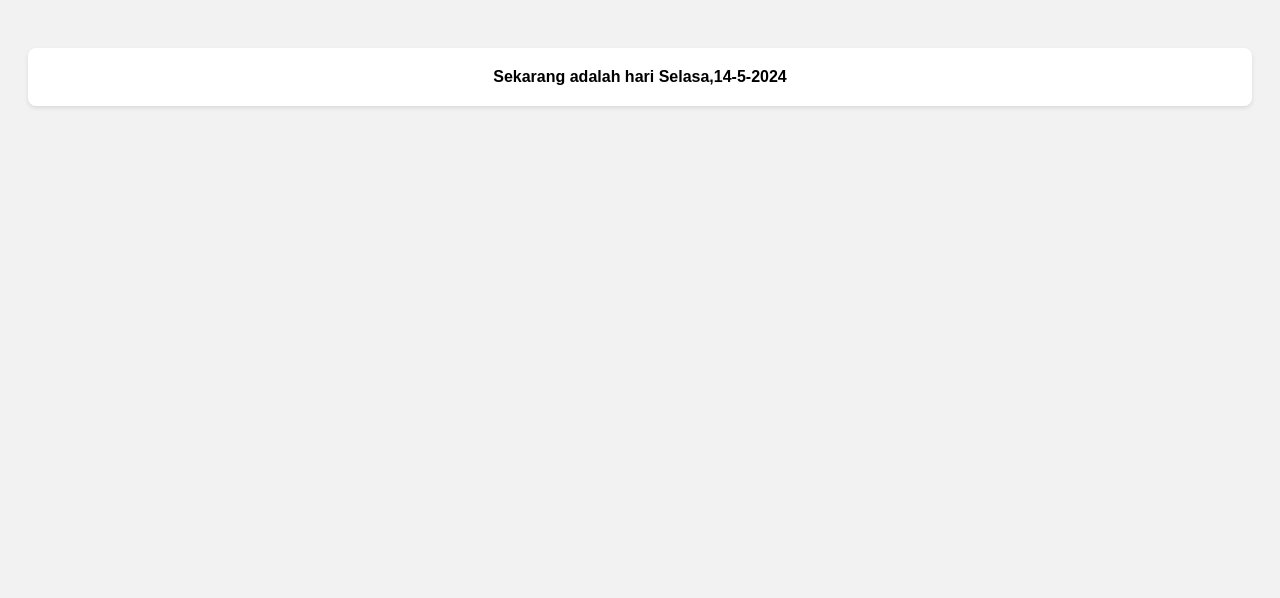
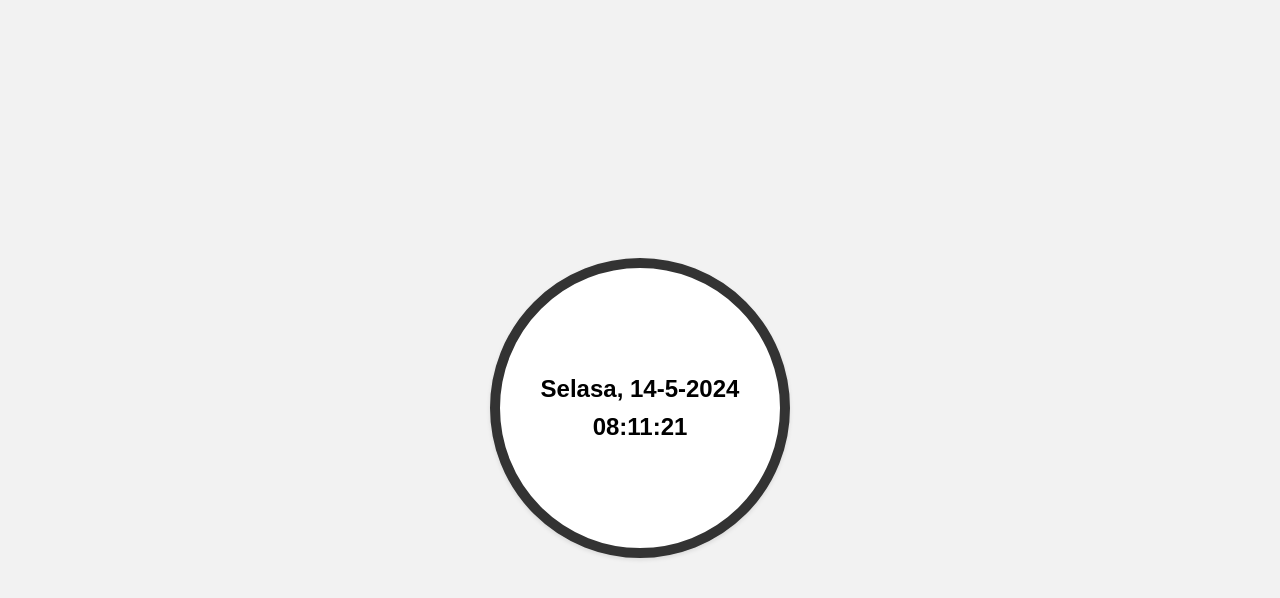
Before and after one commit to cicinakal/webdesign, a plain HTML site: page tugas/object.html in a window 1280 px wide. Drawn offline with Linux system fonts and the light colour scheme.

Commit message:
Update object.html

```diff
--- a/tugas/object.html
+++ b/tugas/object.html
@@ -3,51 +3,93 @@
 <head>
     <meta charset="UTF-8">
     <meta name="viewport" content="width=device-width, initial-scale=1.0">
-    <title>Object</title>
+    <title>Clock</title>
     <style>
         body {
             font-family: Arial, sans-serif;
             background-color: #f2f2f2;
-            padding: 20px;
+            padding: 0px;
             text-align: center;
+            display: flex;
+            justify-content: center;
+            align-items: center;
+            height: 100vh;
         }
 
         #output {
             background-color: #fff;
-            border-radius: 8px;
+            border-radius: 50%;
             box-shadow: 0 2px 4px rgba(0, 0, 0, 0.1);
-            padding: 20px;
-            margin-top: 20px;
+            padding: 40px;
             font-weight: bold;
+            display: flex;
+            flex-direction: column;
+            align-items: center;
+            justify-content: center;
+            width: 200px;
+            height: 200px;
+            border: 10px solid #333;
+        }
+
+        #tanggal {
+            font-size: 1.5em;
+            margin-bottom: 10px;
+        }
+
+        #waktu {
+            font-size: 1.5em;
+            color: #000;
         }
     </style>
 </head>
 <body>
 
 <div id="output">
-    <script type="text/javascript">
+    <div id="tanggal"></div>
+    <div id="waktu"></div>
+</div>
+
+<script type="text/javascript">
+    function updateTime() {
         var sekarang = new Date();
-        hari = sekarang.getDay();
-        if (hari == 1)
-            namahari = "Senin";
-        else if (hari == 2)
-            namahari = "Selasa";
-        else if (hari == 3)
-            namahari = "Rabu";
-        else if (hari == 4)
-            namahari = "Kamis";
-        else if (hari == 5)
-            namahari = "Jumat";
-        else if (hari == 6)
-            namahari = "Sabtu";
-        else if (hari == 7)
-            namahari = "Minggu";
-        tgl = sekarang.getDate();
-        bln = sekarang.getMonth() + 1;
-        thn = sekarang.getFullYear();
-        document.write("Sekarang adalah hari " + namahari + "," + tgl + "-" + bln + "-" + thn);
-    </script>
-</div>
+        var hari = sekarang.getDay();
+        var namahari;
+
+        switch(hari) {
+            case 0: namahari = "Minggu"; break;
+            case 1: namahari = "Senin"; break;
+            case 2: namahari = "Selasa"; break;
+            case 3: namahari = "Rabu"; break;
+            case 4: namahari = "Kamis"; break;
+            case 5: namahari = "Jumat"; break;
+            case 6: namahari = "Sabtu"; break;
+        }
+
+        var tgl = sekarang.getDate();
+        var bln = sekarang.getMonth() + 1;
+        var thn = sekarang.getFullYear();
+        var jam = sekarang.getHours();
+        var menit = sekarang.getMinutes();
+        var detik = sekarang.getSeconds();
+
+        // Format waktu untuk menambahkan 0 di depan angka satu digit
+        jam = jam < 10 ? "0" + jam : jam;
+        menit = menit < 10 ? "0" + menit : menit;
+        detik = detik < 10 ? "0" + detik : detik;
+
+        var tanggal = namahari + ", " + tgl + "-" + bln + "-" + thn;
+        var waktu = jam + ":" + menit + ":" + detik;
+
+        document.getElementById("tanggal").innerHTML = tanggal;
+        document.getElementById("waktu").innerHTML = waktu;
+    }
+
+    // Panggil updateTime setiap detik
+    setInterval(updateTime, 1000);
+
+    // Panggil sekali saat halaman dimuat
+    updateTime();
+</script>
 
 </body>
 </html>
```
